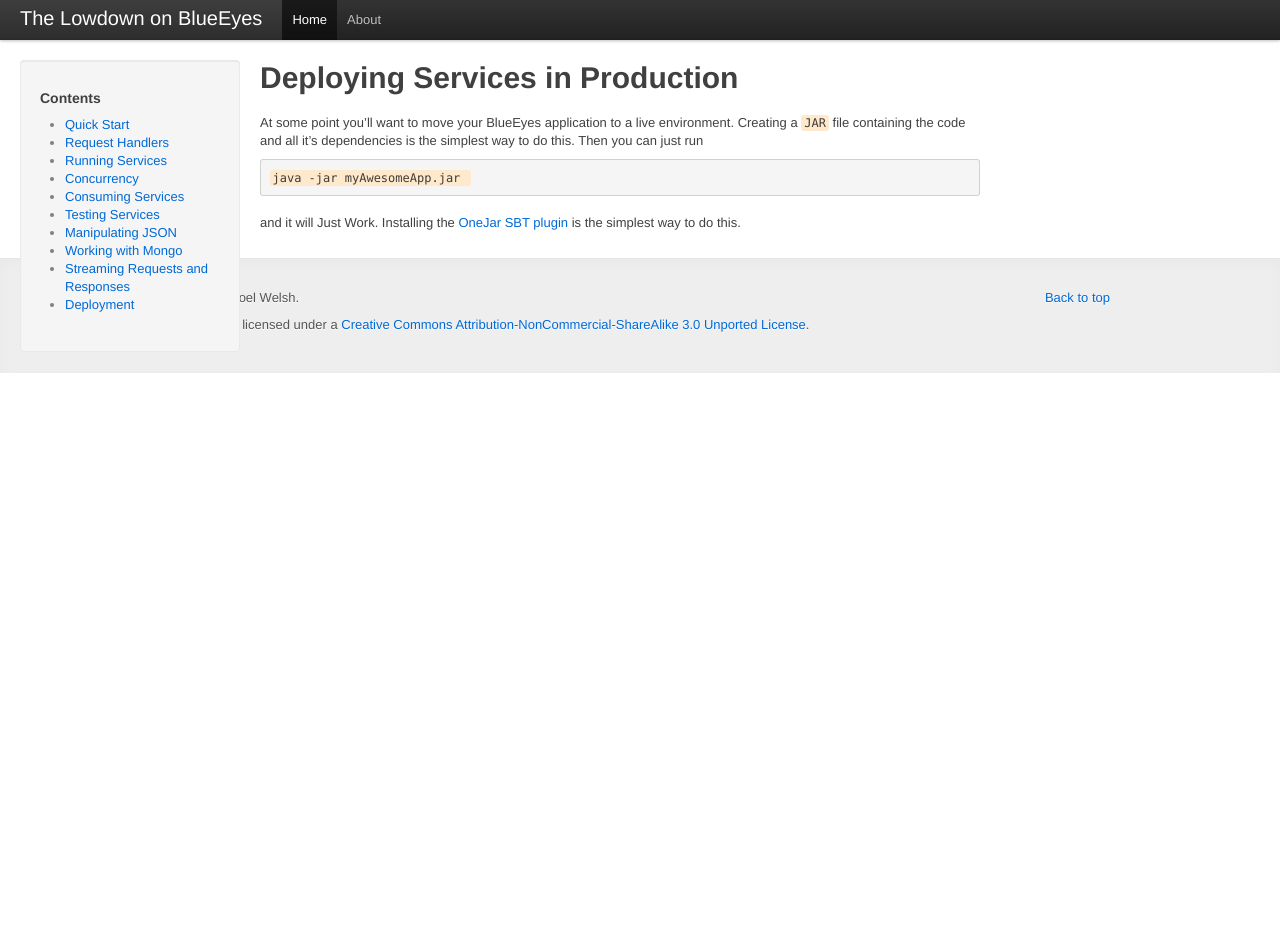
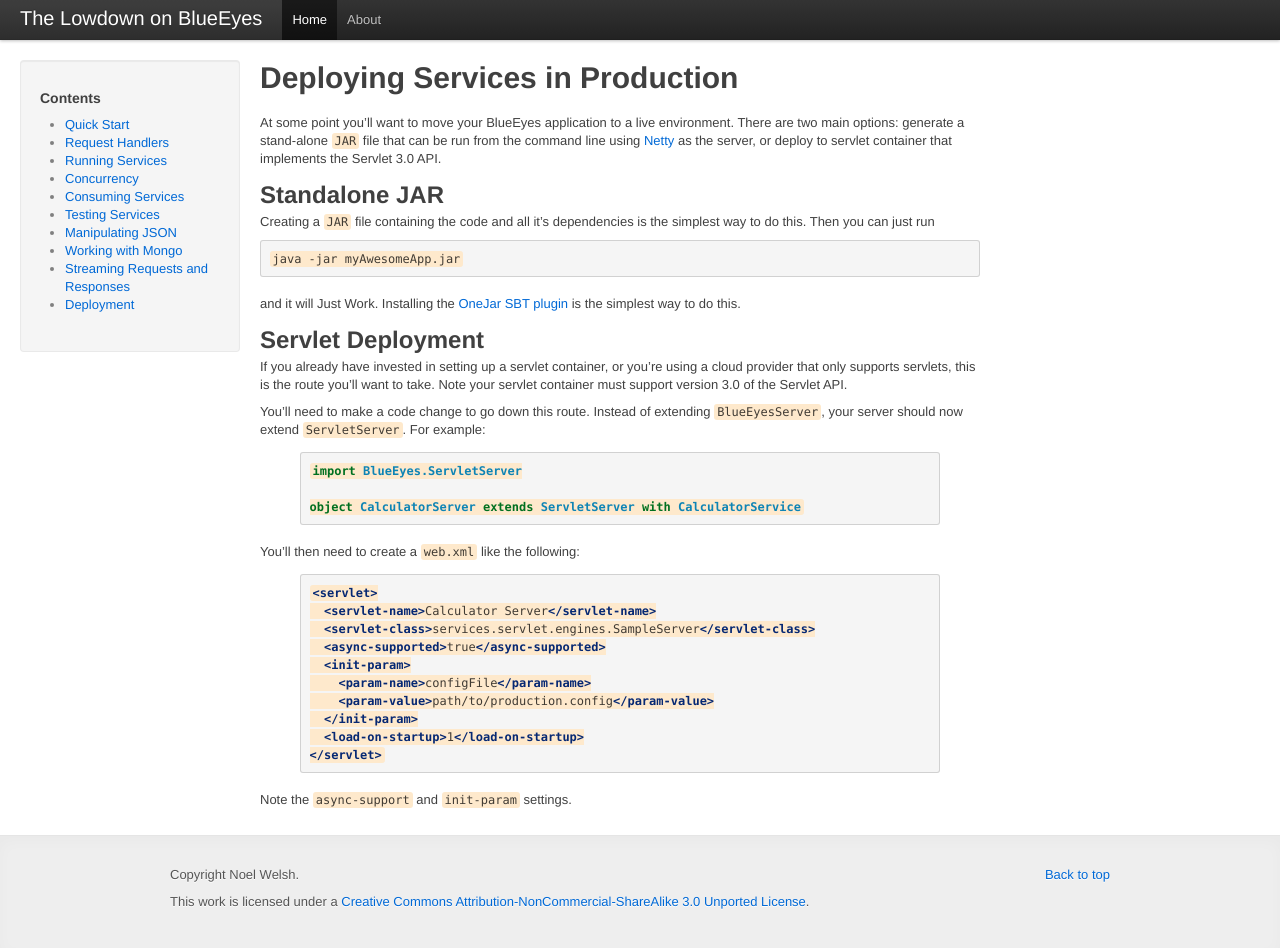
Before and after one commit to noelwelsh/making-eyes, a Jekyll site: the page built from deployment.markdown, in a window 1280 px wide and 950 px high. Built offline with Jekyll 4.4.1, drawn with Linux system fonts in a browser that asks for light colours.

Commit message:
Add content about servlet deployment

```diff
--- a/deployment.markdown
+++ b/deployment.markdown
@@ -3,8 +3,42 @@ layout: page
 title: Deploying Services in Production
 ---
 
-At some point you'll want to move your BlueEyes application to a live environment. Creating a `JAR` file containing the code and all it's dependencies is the simplest way to do this. Then you can just run
+At some point you'll want to move your BlueEyes application to a live environment. There are two main options: generate a stand-alone `JAR` file that can be run from the command line using [Netty](http://www.jboss.org/netty) as the server, or deploy to servlet container that implements the Servlet 3.0 API.
+
+## Standalone JAR
+
+Creating a `JAR` file containing the code and all it's dependencies is the simplest way to do this. Then you can just run
 
     java -jar myAwesomeApp.jar
 
 and it will Just Work. Installing the [OneJar SBT plugin](https://github.com/retronym/sbt-onejar/) is the simplest way to do this.
+
+
+## Servlet Deployment
+
+If you already have invested in setting up a servlet container, or you're using a cloud provider that only supports servlets, this is the route you'll want to take. Note your servlet container must support version 3.0 of the Servlet API.
+
+You'll need to make a code change to go down this route. Instead of extending `BlueEyesServer`, your server should now extend `ServletServer`. For example:
+
+{% highlight scala %}
+import BlueEyes.ServletServer
+
+object CalculatorServer extends ServletServer with CalculatorService
+{% endhighlight %}
+
+You'll then need to create a `web.xml` like the following:
+
+{% highlight xml %}
+<servlet>
+  <servlet-name>Calculator Server</servlet-name>
+  <servlet-class>services.servlet.engines.SampleServer</servlet-class>
+  <async-supported>true</async-supported>
+  <init-param>
+    <param-name>configFile</param-name>
+    <param-value>path/to/production.config</param-value>
+  </init-param>
+  <load-on-startup>1</load-on-startup>
+</servlet>
+{% endhighlight %}
+
+Note the `async-support` and `init-param` settings.
```
